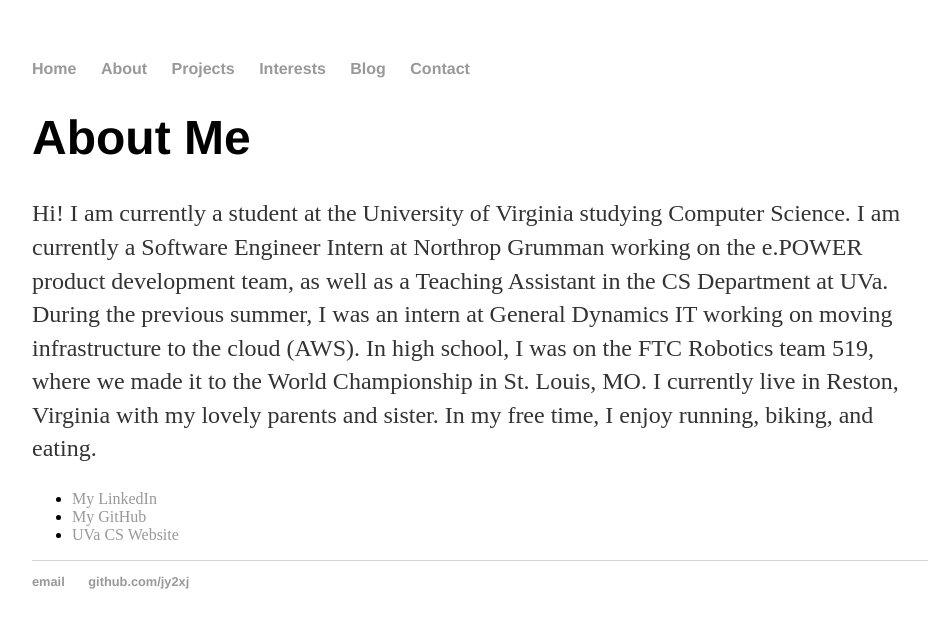
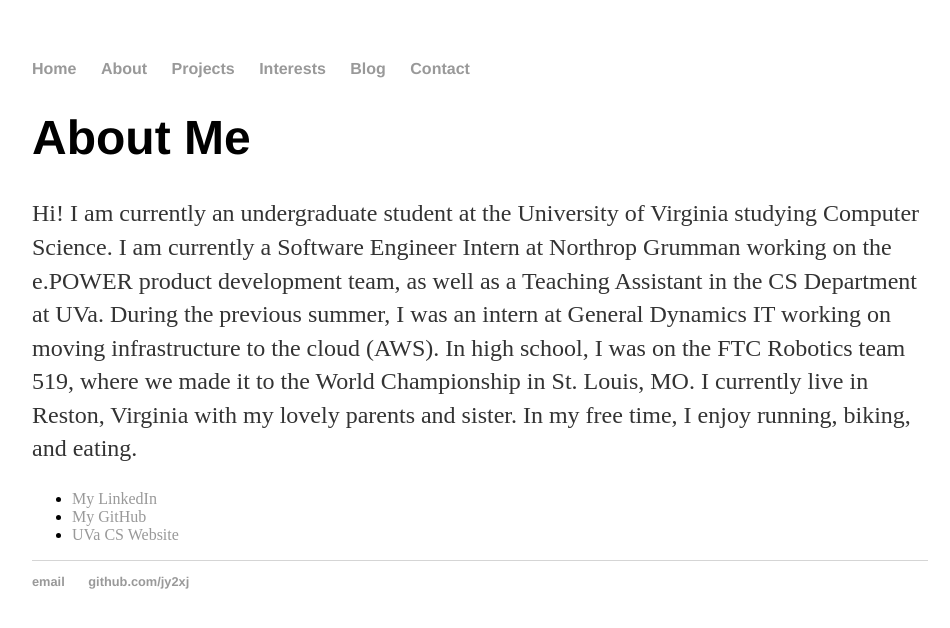
Before and after one commit to jy2xj/jy2xj.github.io, a Jekyll site: the page built from about/index.html, in a window 1280 px wide. Shown: the top 628 px of the page, without its empty margins (160-1110 px from the left). Built offline with Jekyll 4.4.1, drawn with Linux system fonts in a browser that asks for light colours.

Commit message:
add undergrad

```diff
--- a/about/index.html
+++ b/about/index.html
@@ -5,10 +5,10 @@
 
 		<div class="about">
 			<h1>About Me</h1>
-			<p>Hi! I am currently a student at the University of Virginia studying Computer Science. I am currently a Software Engineer Intern at Northrop Grumman working on the e.POWER product development team, as well as a Teaching Assistant in the CS Department at UVa. During the previous summer, I was an intern at General Dynamics IT working on moving infrastructure to the cloud (AWS). In high school, I was on the FTC Robotics team 519, where we made it to the World Championship in St. Louis, MO. I currently live in Reston, Virginia with my lovely parents and sister. In my free time, I enjoy running, biking, and eating.</p>
+			<p>Hi! I am currently an undergraduate student at the University of Virginia studying Computer Science. I am currently a Software Engineer Intern at Northrop Grumman working on the e.POWER product development team, as well as a Teaching Assistant in the CS Department at UVa. During the previous summer, I was an intern at General Dynamics IT working on moving infrastructure to the cloud (AWS). In high school, I was on the FTC Robotics team 519, where we made it to the World Championship in St. Louis, MO. I currently live in Reston, Virginia with my lovely parents and sister. In my free time, I enjoy running, biking, and eating.</p>
 
 			<ul class="contacts">
-				<li><a href="linkedin.com/in/joshua-ya-376500134">My LinkedIn</a></li>
+				<li><a href="https://www.linkedin.com/in/joshua-ya-376500134/">My LinkedIn</a></li>
         <li><a href="https://github.com/jy2xj">My GitHub</a></li>
 				<li><a href="https://www.cs.virginia.edu/">UVa CS Website</a></li>
 			</ul>
```
